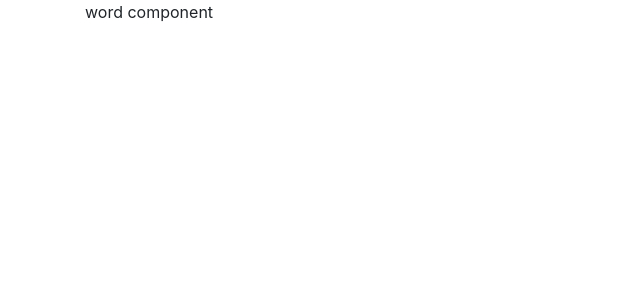
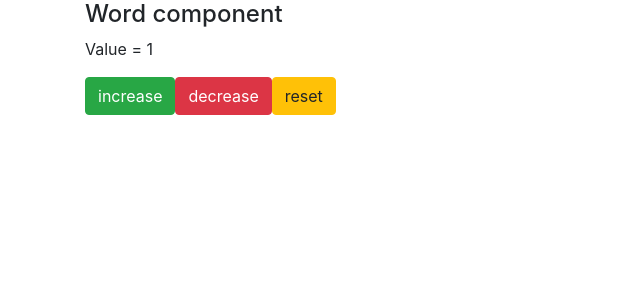
Before and after one commit to vanpho93/ng0705, an Angular app: page / in a window 1280 px wide. Shown: the top 300 px of the page, without its empty margins (0-640 px from the left). Built offline with nearby package versions, Linux system fonts and the light colour scheme.

Commit message:
binding event

```diff
--- a/src/app/word/word.component.ts
+++ b/src/app/word/word.component.ts
@@ -3,8 +3,24 @@ import { Component } from '@angular/core';
 @Component({
     selector: 'app-word',
     template: `
-        <p>word component</p>
+        <h4>Word component</h4>
+        <p>Value = {{ value }}</p>
+        <button class="btn btn-success" (click)="increase();">
+            increase
+        </button>
+        <button class="btn btn-danger" (click)="decrease();">
+            decrease
+        </button>
+        <button class="btn btn-warning" (click)="reset();">
+            reset
+        </button>
     `
 })
 
-export class WordComponent {}
+export class WordComponent {
+    value = 1;
+
+    increase() { this.value++; }
+    decrease() { this.value--; }
+    reset() { this.value = 1; }
+}
```
